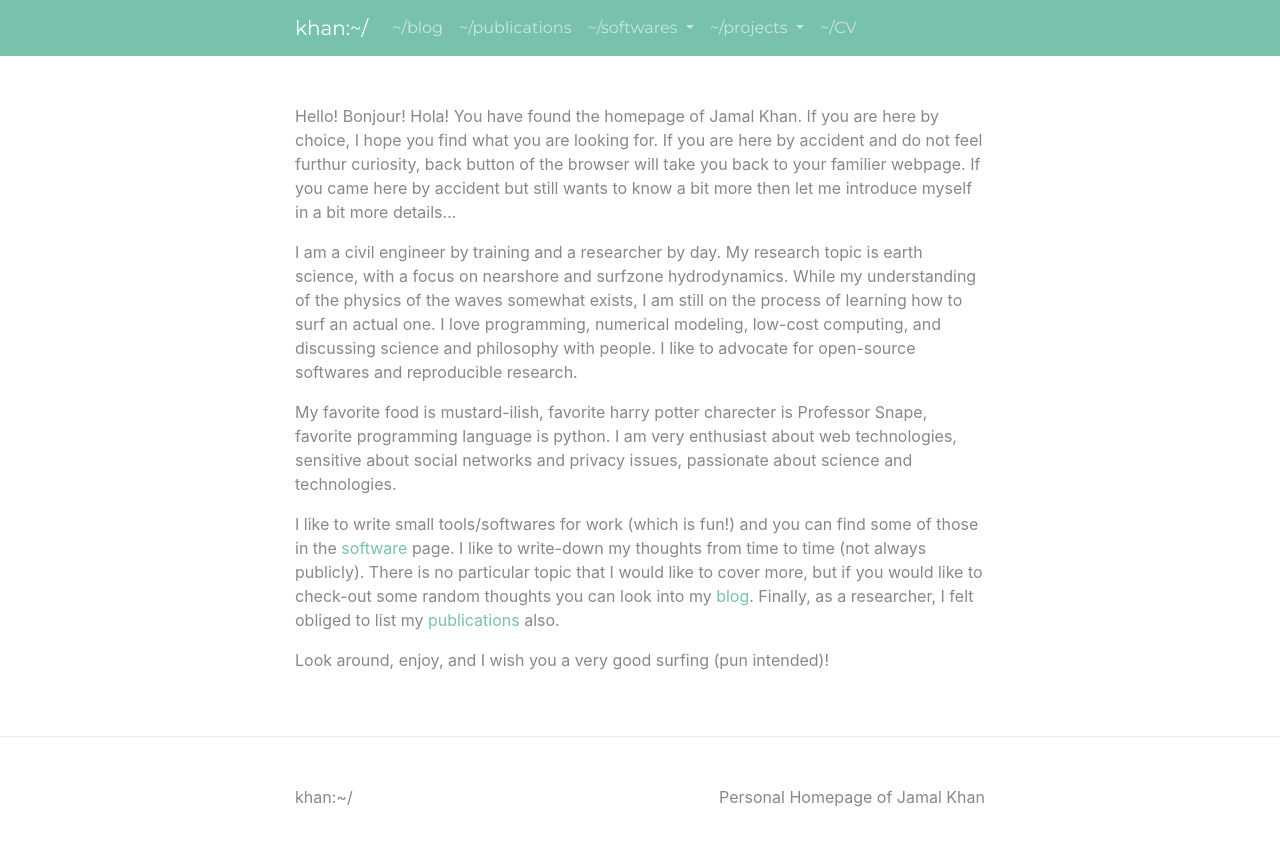
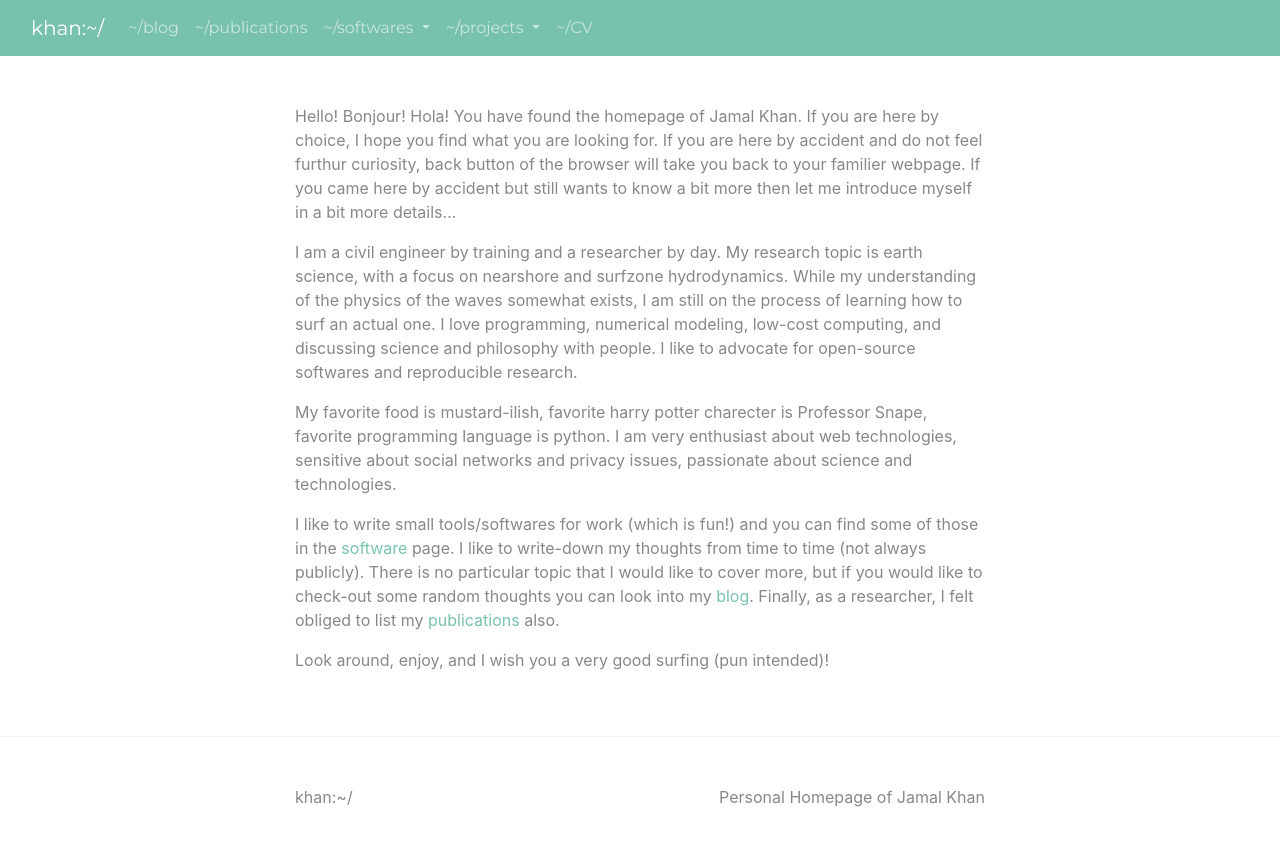
Before and after one commit to jamal919/jamal919.github.io, a Jekyll site: the page built from index.md, in a window 1280 px wide. Shown: the top 846 px of the page. Built offline with Jekyll 4.4.1, drawn with Linux system fonts in a browser that asks for light colours.

Commit message:
:sparkles: Updates navbar fluidity

```diff
--- a/_includes/header.html
+++ b/_includes/header.html
@@ -1,8 +1,11 @@
 <nav class="navbar navbar-expand-lg navbar-dark bg-primary">
-  <div class="container">
+  <div class="container-fluid">
+    <button class="navbar-toggler" type="button" data-bs-toggle="collapse" data-bs-target="#navbarNav" aria-controls="navbarNav" aria-expanded="false" aria-label="Toggle navigation">
+        <span class="navbar-toggler-icon"></span>
+    </button>
     <a class="navbar-brand" href="/">khan:~/</a>
 
-    <div class="collapse navbar-collapse" id="navbarSupportedContent">
+    <div class="collapse navbar-collapse" id="navbarNav">
         <ul class="navbar-nav mr-auto">
             <li class="nav-item">
                 <a class="nav-link" href="/blog">~/blog</a>
```
